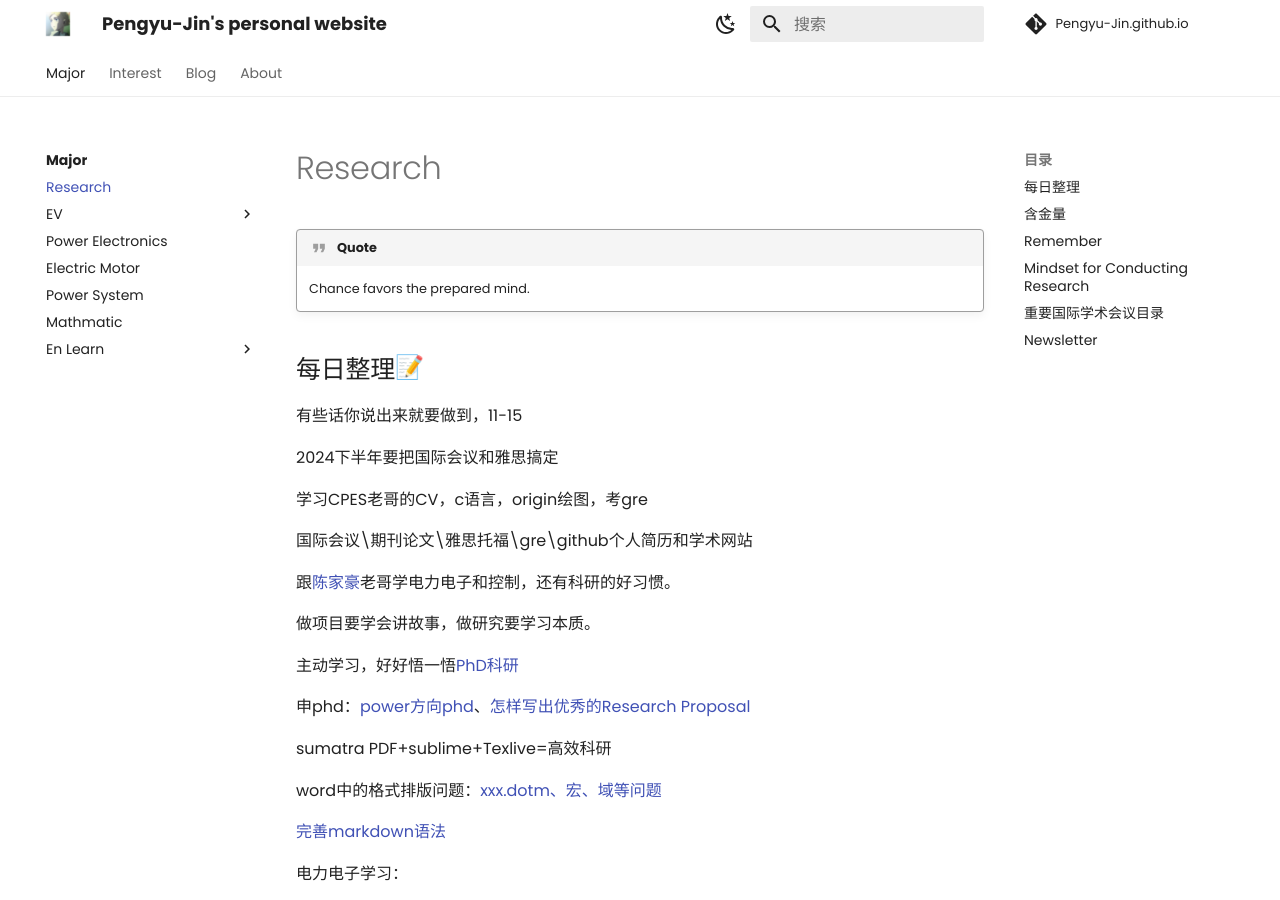
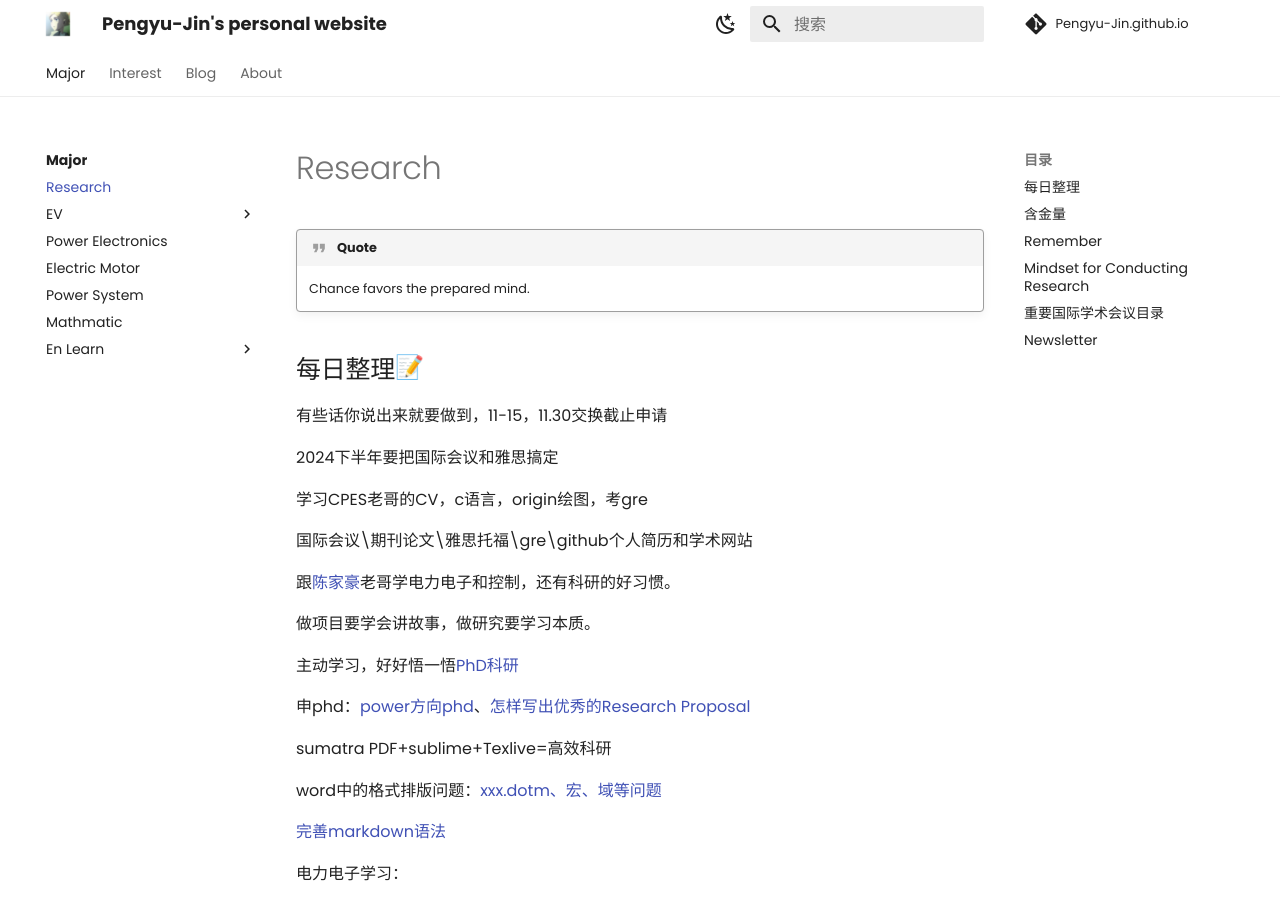
Before and after one commit to Pengyu-Jin/Pengyu-Jin.github.io, an MkDocs documentation site: the page built from docs/major/research/research.md, in a window 1280 px wide and 900 px high. Built offline with MkDocs 1.6.1 and Material for MkDocs 9.7.7, drawn with Linux system fonts in a browser that asks for light colours; emoji names are drawn with the system emoji font; comment, search, counter and statistics services are not loaded.

Commit message:
20241030-update

```diff
--- a/docs/major/research/research.md
+++ b/docs/major/research/research.md
@@ -4,7 +4,7 @@
 
 ## 每日整理:memo:
 
-有些话你说出来就要做到，11-15
+有些话你说出来就要做到，11-15，11.30交换截止申请
 
 2024下半年要把国际会议和雅思搞定
 
```
